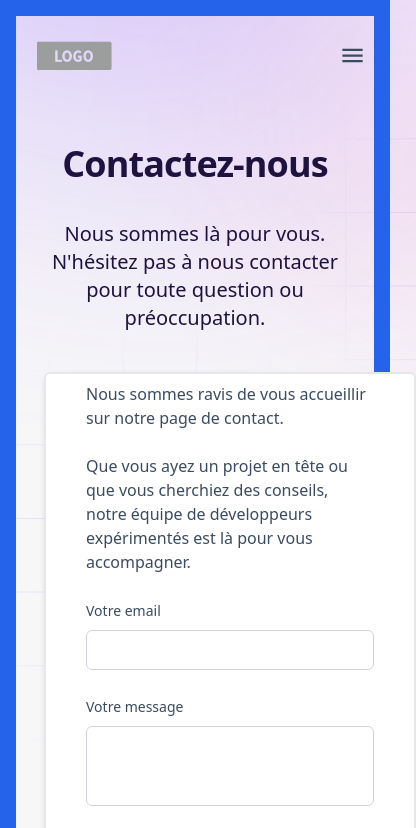
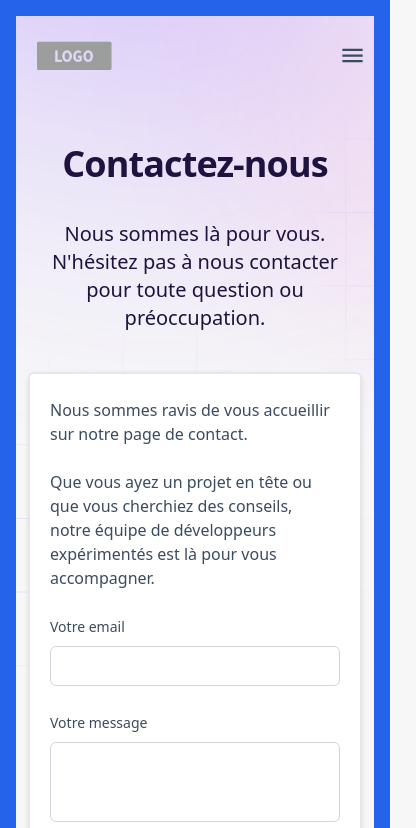
Before and after one commit to chillo-tech/formation.chillo.tech, a Next.js app: page /contactez-nous in a window 390 px wide. Shown: the top 828 px of the page, 416 px wide, since content can reach past the window. Built offline with nearby package versions, Linux system fonts and the light colour scheme.

Commit message:
Finalisation des details du design

```diff
--- a/src/components/commons/ContactForm.tsx
+++ b/src/components/commons/ContactForm.tsx
@@ -69,11 +69,10 @@ const ContactForm = () => {
   };
 
   return (
-    <>
     <Form {...form}>
       <form
         onSubmit={form.handleSubmit(onSubmit)}
-          className="w-full px-8 mx-auto space-y-6"
+        className="w-full px-3 py-4 sm:px-8 mx-auto space-y-6"
       >
         <legend>
           Nous sommes ravis de vous accueillir sur notre page de contact.
@@ -121,14 +120,10 @@ const ContactForm = () => {
         <Separator className="my-6 bg-light-gray" />
         <FormDescription className="text-black/70">
           Merci de considérer nos services pour concrétiser votre vision. |
-            <span className="font-semibold text-blue">
-              {siteConfig.appName}
-            </span>
-            .
+          <span className="font-semibold text-blue">{siteConfig.appName}</span>.
         </FormDescription>
       </form>
     </Form>
-    </>
   );
 };
 
--- a/src/components/ui/input.tsx
+++ b/src/components/ui/input.tsx
@@ -11,7 +11,7 @@ const Input = React.forwardRef<HTMLInputElement, InputProps>(
       <input
         type={type}
         className={cn(
-          "flex h-10 w-full min-w-72 md:min-w-96 lg:min-w-[30rem] rounded-md border border-gray-300 bg-white px-3 py-2 text-sm ring-offset-white file:border-0 file:bg-transparent file:text-sm file:font-medium placeholder:text-gray-500 focus-visible:outline-none focus-visible:ring-2  focus-visible:ring-offset-2 disabled:cursor-not-allowed disabled:opacity-50 ",
+          "flex h-10 w-full rounded-md border border-gray-300 bg-white px-3 py-2 text-sm ring-offset-white file:border-0 file:bg-transparent file:text-sm file:font-medium placeholder:text-gray-500 focus-visible:outline-none focus-visible:ring-2  focus-visible:ring-offset-2 disabled:cursor-not-allowed disabled:opacity-50 focus-visible:ring-blue-500",
           className
         )}
         ref={ref}
--- a/src/components/ui/textarea.tsx
+++ b/src/components/ui/textarea.tsx
@@ -10,7 +10,7 @@ const Textarea = React.forwardRef<HTMLTextAreaElement, TextareaProps>(
     return (
       <textarea
         className={cn(
-          "flex min-h-[80px] w-full rounded-md border border-gray-300 bg-white px-3 py-2 text-sm ring-offset-white placeholder:text-gray-500 focus-visible:outline-none focus-visible:ring-2 focus-visible:ring-gray-950 focus-visible:ring-offset-2 disabled:cursor-not-allowed disabled:opacity-50",
+          "flex min-h-[80px] w-full rounded-md border border-gray-300 bg-white px-3 py-2 text-sm ring-offset-white placeholder:text-gray-500 focus-visible:outline-none focus-visible:ring-2 focus-visible:ring-blue-500 focus-visible:ring-offset-2 disabled:cursor-not-allowed disabled:opacity-50",
           className
         )}
         ref={ref}
--- a/src/pages/contactez-nous/index.tsx
+++ b/src/pages/contactez-nous/index.tsx
@@ -10,7 +10,7 @@ function ContactPage() {
       <Head>
         <title> Chillo | Contactez-nous</title>
       </Head>
-      <section className="p-5 py-12 md:px-24 lg:px-48 xl:px-56 flex flex-col space-y-10">
+      <section className="p-5 py-12 px-1 sm:px-10 md:px-24 lg:px-48 xl:px-56 flex flex-col space-y-10">
         <div className="space-y-4 flex flex-col items-center justify-between">
           <h1
             className={cn(
```
Lines whose indentation alone changed are shown as unchanged.
